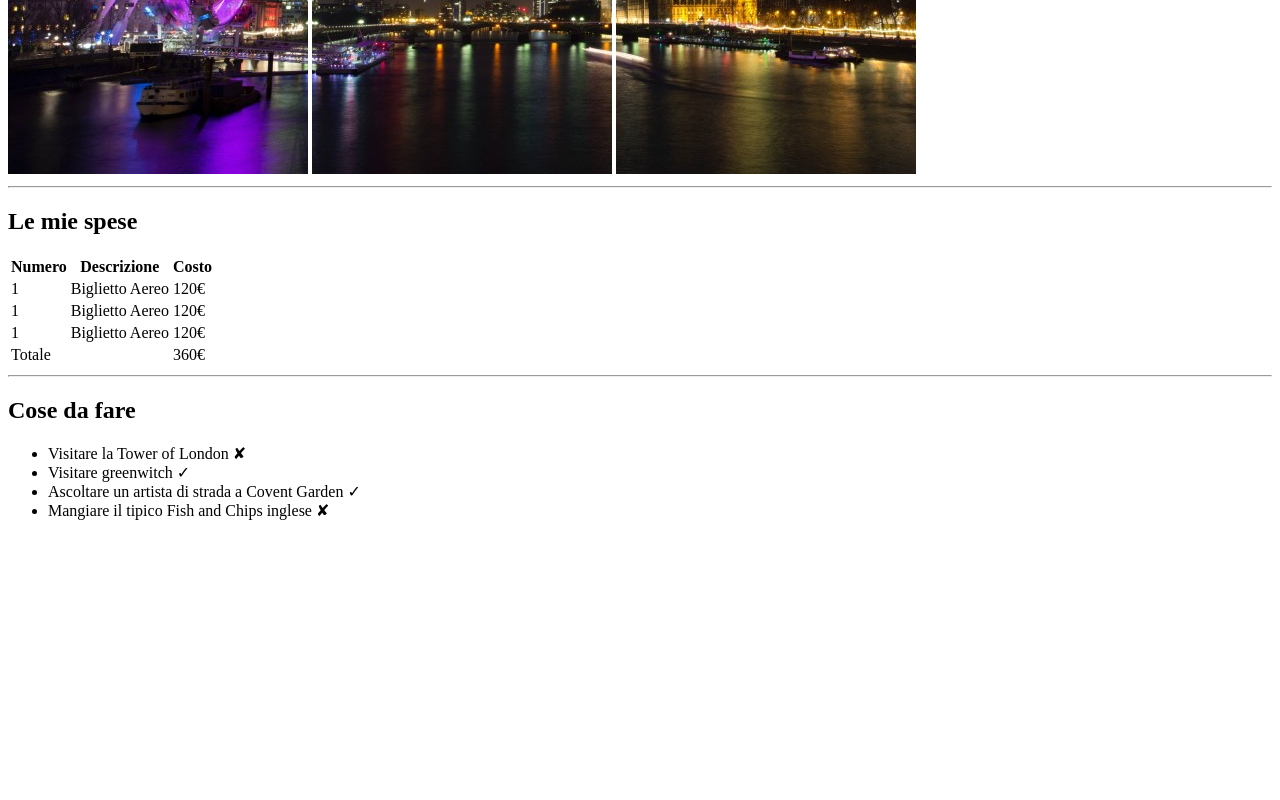
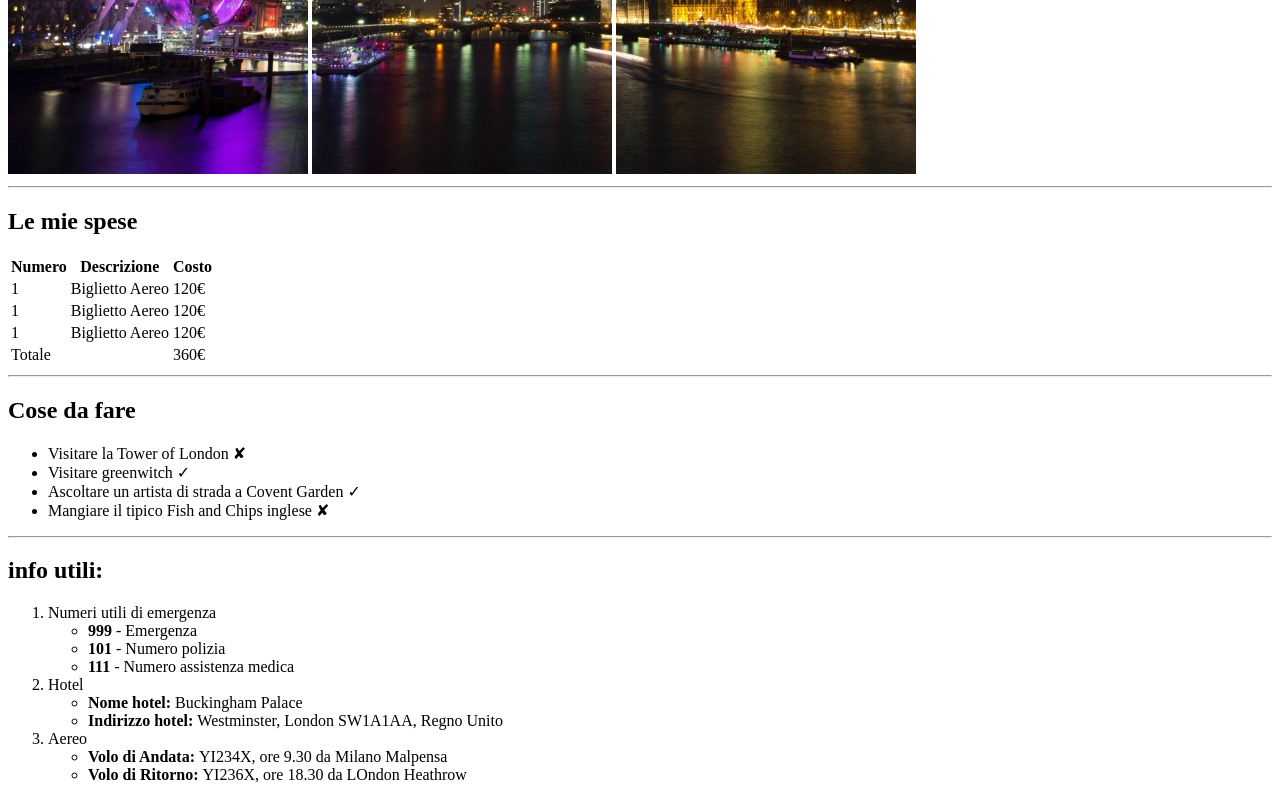
Before and after one commit to erkrabbo/html-london-trip, a plain HTML site: page index.html in a window 1280 px wide. Shown: the part 506-1306 px from the top of the page. Before the commit the page ends 1042 px from the top, so only its background shows below. Drawn offline with Linux system fonts and the light colour scheme.

Commit message:
2° sezione main (info utili) completa

```diff
--- a/index.html
+++ b/index.html
@@ -68,7 +68,31 @@
         </section>
 
         <!-- info utili -->
-        <section></section>
+        <section>
+            <hr>
+            <h2>info utili:</h2>
+            <ol>
+                <li>Numeri utili di emergenza</li>
+                <ul>
+                    <li><strong>999</strong> - Emergenza</li>
+                    <li><strong>101</strong> - Numero polizia</li>
+                    <li><strong>111</strong> - Numero assistenza medica</li>
+                </ul>
+
+                <li>Hotel</li>
+                <ul>
+                    <li><strong>Nome hotel: </strong> Buckingham Palace</li>
+                    <li><strong>Indirizzo hotel: </strong> Westminster, London SW1A1AA, Regno Unito</li>
+                </ul>
+
+                <li>Aereo</li>
+                <ul>
+                    <li><strong>Volo di Andata: </strong> YI234X, ore 9.30 da Milano Malpensa</li>
+                    <li><strong>Volo di Ritorno: </strong> YI236X, ore 18.30 da LOndon Heathrow</li>
+                </ul>
+            </ol>
+        </section>
+
         <!-- foto varie -->
         <section></section>
     </main>
```
